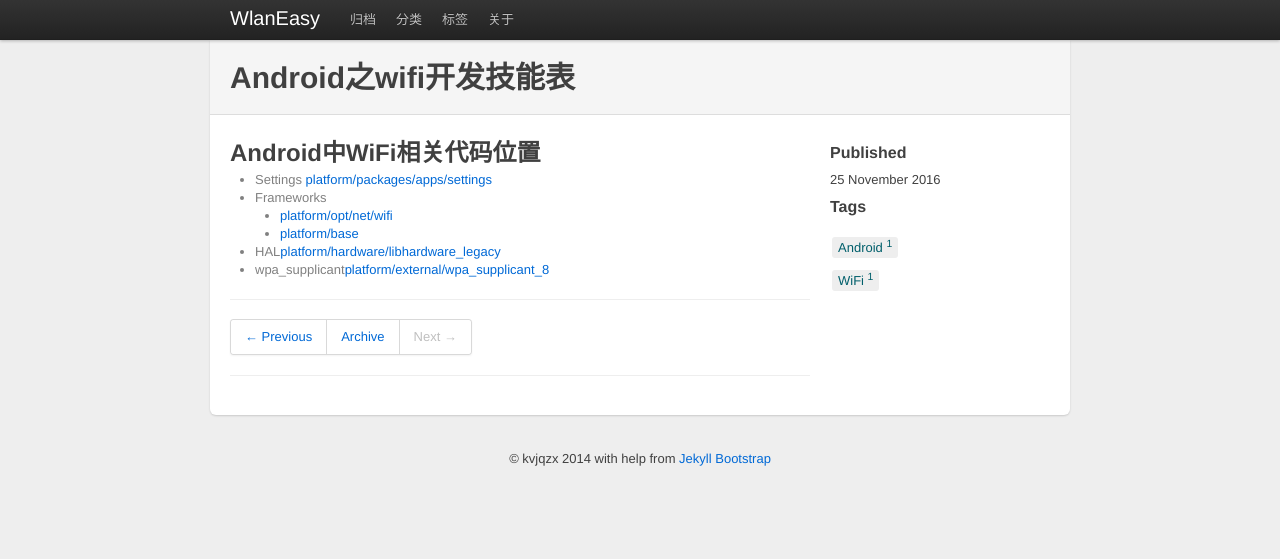
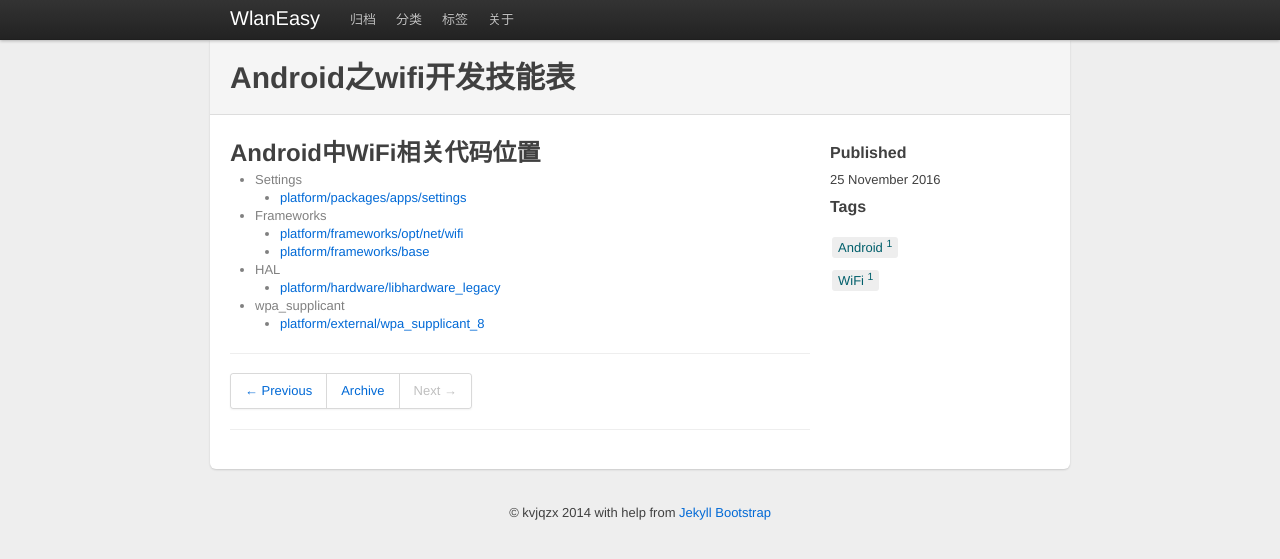
Before and after one commit to kvjqzx/kvjqzx.github.io, a Jekyll site: the page built from _posts/2016-11-25-Android之WiFi开发技能表.md, in a window 1280 px wide. Shown: the top 559 px of the page. Built offline with Jekyll 4.4.1, drawn with Linux system fonts in a browser that asks for light colours.

Commit message:
更新已有文档

```diff
--- a/_posts/2016-11-25-Android之WiFi开发技能表.md
+++ b/_posts/2016-11-25-Android之WiFi开发技能表.md
@@ -7,9 +7,12 @@ tags : [Android, WiFi]
 
 Android中WiFi相关代码位置
 -----
-* Settings [platform/packages/apps/settings](http://androidxref.com/7.0.0_r1/xref/packages/apps/Settings/)
+* Settings
+  * [platform/packages/apps/settings](http://androidxref.com/7.0.0_r1/xref/packages/apps/Settings/)
 * Frameworks
-  * [platform/opt/net/wifi](http://androidxref.com/7.0.0_r1/xref/frameworks/opt/net/wifi/)
-  * [platform/base](http://androidxref.com/7.0.0_r1/xref/frameworks/base/wifi/)
-* HAL[platform/hardware/libhardware_legacy](http://androidxref.com/7.0.0_r1/xref/hardware/libhardware_legacy/wifi/)
-* wpa_supplicant[platform/external/wpa_supplicant_8](http://androidxref.com/7.0.0_r1/xref/external/wpa_supplicant_8/)
+  * [platform/frameworks/opt/net/wifi](http://androidxref.com/7.0.0_r1/xref/frameworks/opt/net/wifi/)
+  * [platform/frameworks/base](http://androidxref.com/7.0.0_r1/xref/frameworks/base/wifi/)
+* HAL
+  * [platform/hardware/libhardware_legacy](http://androidxref.com/7.0.0_r1/xref/hardware/libhardware_legacy/wifi/)
+* wpa_supplicant
+  * [platform/external/wpa_supplicant_8](http://androidxref.com/7.0.0_r1/xref/external/wpa_supplicant_8/)
```
